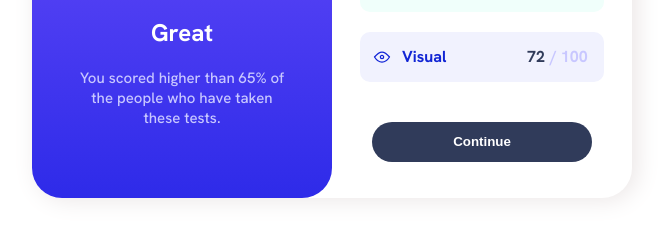
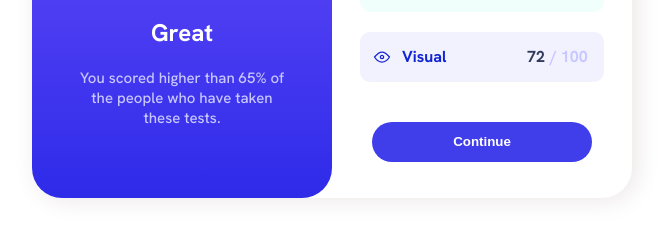
Before and after one commit to Emmanuel-Afrifa/result-summary, a plain HTML site: page index.html in a window 1280 px wide. In both pictures the pointer is over the button "Continue". Shown: the part 427-666 px from the top of the page, without its empty margins (308-976 px from the left). Drawn offline with Linux system fonts and the light colour scheme.

Commit message:
Added hover effects to the continue button

```diff
--- a/index.css
+++ b/index.css
@@ -167,6 +167,11 @@ body {
     border: none;
 }
 
+.right-sub-container__button:hover {
+    background-color: hsla(241, 81%, 54%, 0.913);
+}
+
+
 @media screen and (min-width: 320px) and (max-width: 767px) {
     .container {
         display: flex;
```
